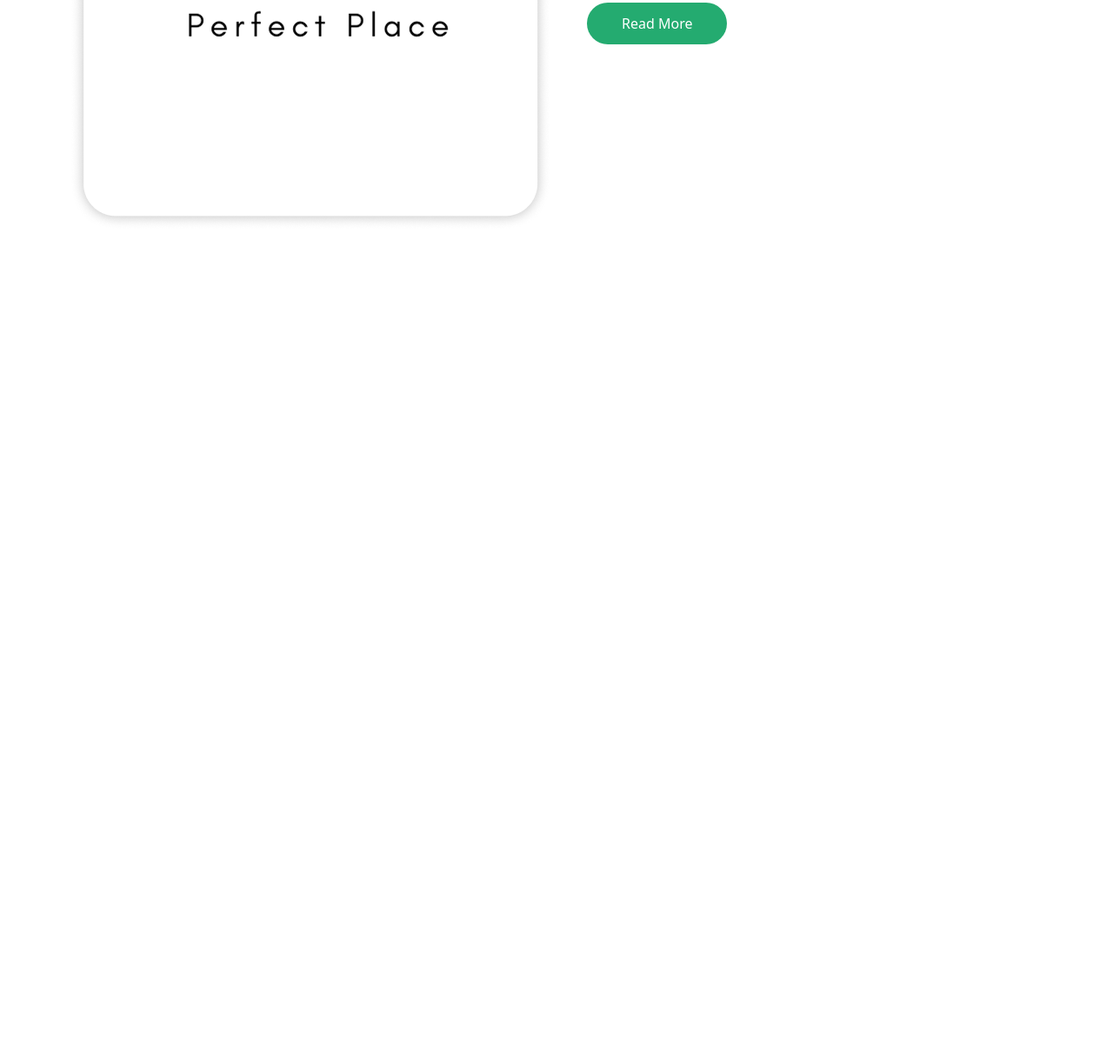
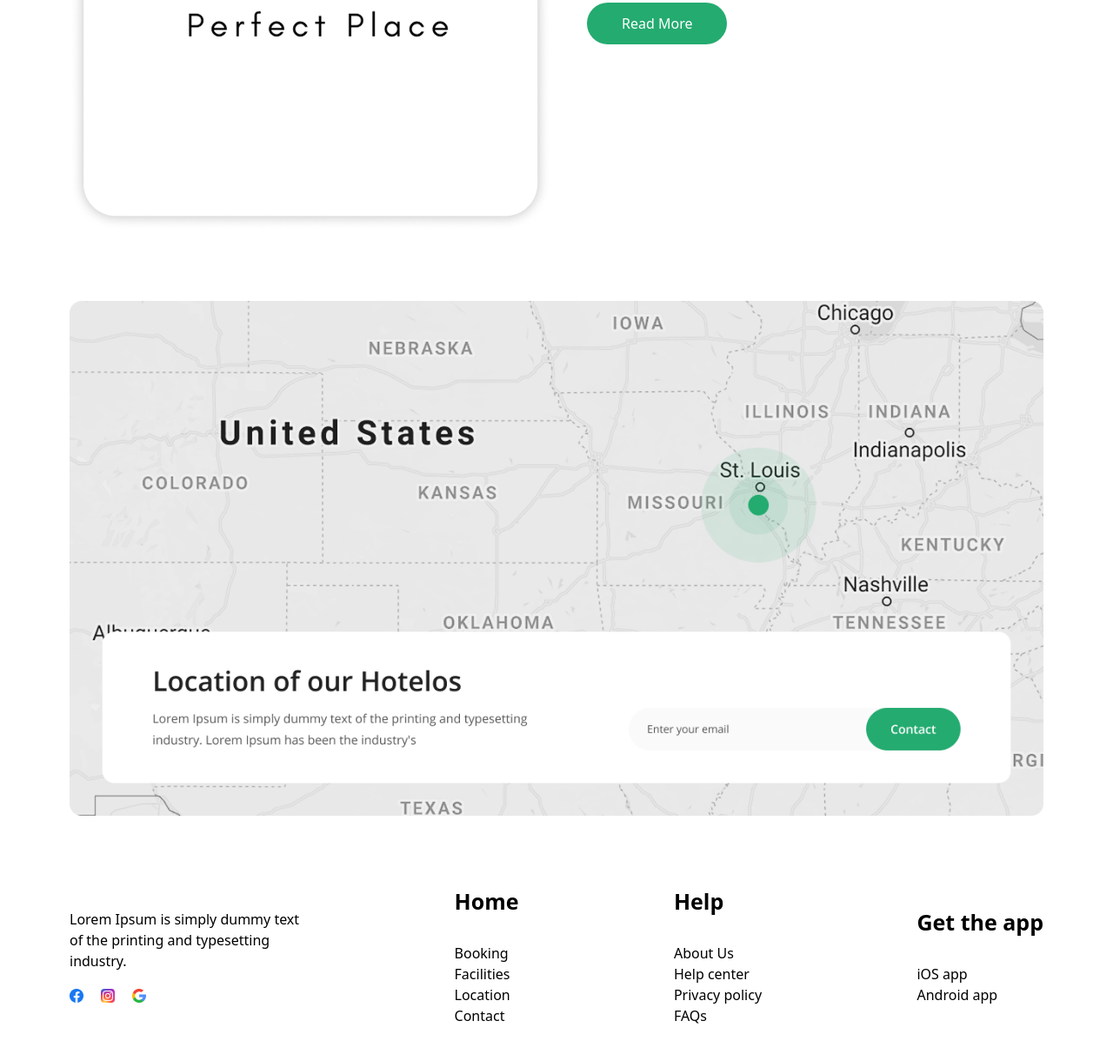
Before and after one commit to MuhammadsolehNusratzoda/sixth-project-in-git, a website: page src/page2.html in a window 1280 px wide. Shown: the part 2860-4080 px from the top of the page at 87% size. Before the commit the page ends 3166 px from the top, so only its background shows below. Drawn offline with nearby package versions, Linux system fonts and the light colour scheme; files that its build step writes are made by us from their sources.

Commit message:
the priject 2 is ready

```diff
--- a/src/page2.html
+++ b/src/page2.html
@@ -128,6 +128,38 @@
                 <button class="px-10 py-3 bg-[#24AB70] rounded-3xl text-white">Read More</button>
             </div>
         </div>
+        <div class="max-w-300 m-auto p-10">
+            <img class="w-full" src="./Company location & contact.png" alt="">
+        </div>
+         <div class="lg:flex block items-center max-w-300 m-auto p-10 justify-between">
+            <div>
+                <p class="mb-5">Lorem Ipsum is simply dummy text <br> of the printing and typesetting <br> industry.</p>
+                <div class="flex items-center gap-5">
+                    <img src="./Group 23.png" alt="">
+                    <img src="./Group 24.png" alt="">
+                    <img src="./search 1.png" alt="">
+                </div>
+            </div>
+            <div>
+                <h1 class="text-[25px] font-bold mb-7">Home</h1>
+                <p>Booking</p>
+                <p>Facilities</p>
+                <p>Location</p>
+                <p>Contact</p>
+            </div>
+            <div>
+                <h1 class="text-[25px] font-bold mb-7">Help</h1>
+                <p>About Us</p>
+                <p>Help center</p>
+                <p>Privacy policy</p>
+                <p>FAQs</p>
+            </div>
+            <div>
+                <h1 class="text-[25px] font-bold mb-7">Get the app</h1>
+                <p>iOS app</p>
+                <p>Android app</p>
+            </div>
+        </div>
     </header>
 </body>
 </html>
```
